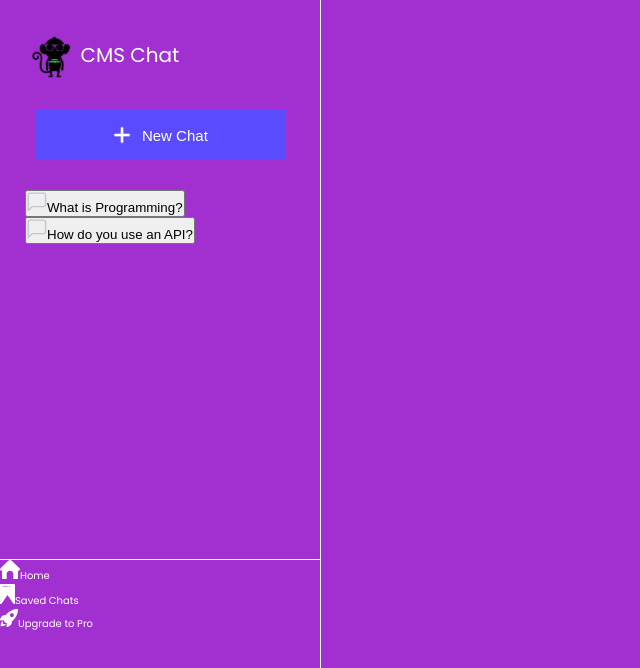
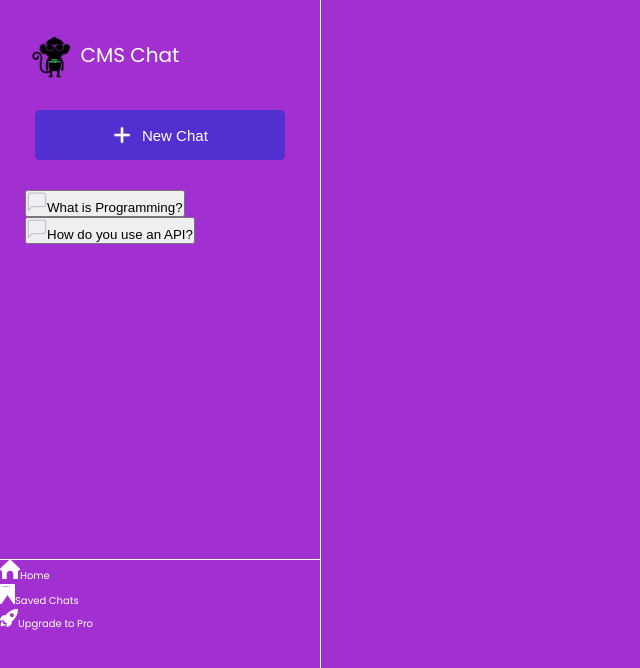
Before and after one commit to DDeShon/react-chat-ai, a React (Create React App) app: page / in a window 1280 px wide. Shown: the top 668 px of the page, without its empty margins (0-640 px from the left). Built offline with nearby package versions, Linux system fonts and the light colour scheme.

Commit message:
working on ui layout

```diff
--- a/src/App.css
+++ b/src/App.css
@@ -56,7 +56,7 @@ body {
 }
 
 .midBtn {
-  background-color: #5A4BFF;
+  background-color: #522FD0;
   border: none;
   color: white;
   padding: 1.5rem;
@@ -67,4 +67,5 @@ body {
   justify-content: center;
   margin: 0 auto;
   margin-bottom: 3rem;
+  border-radius: .5rem;
 }
```
